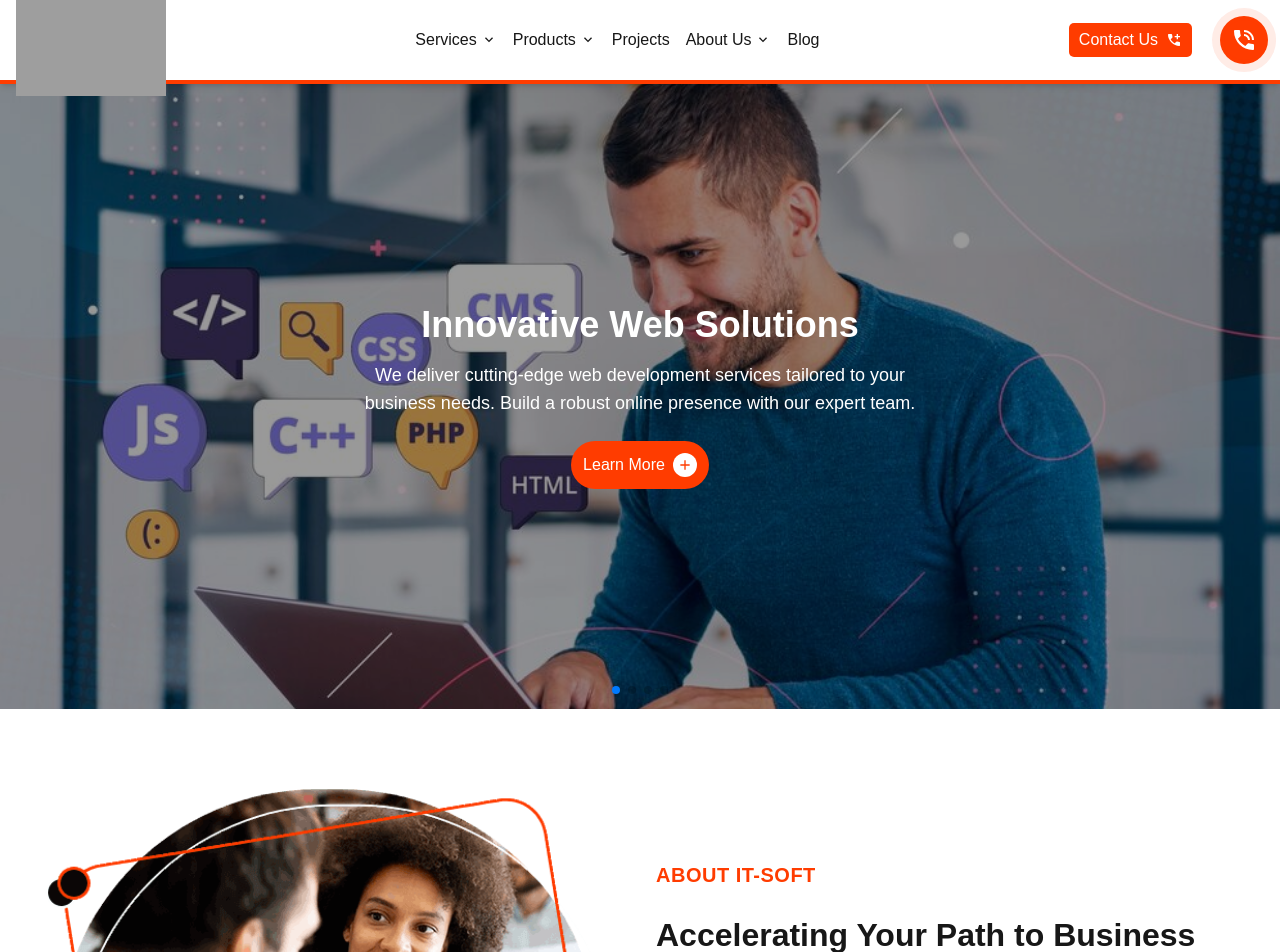
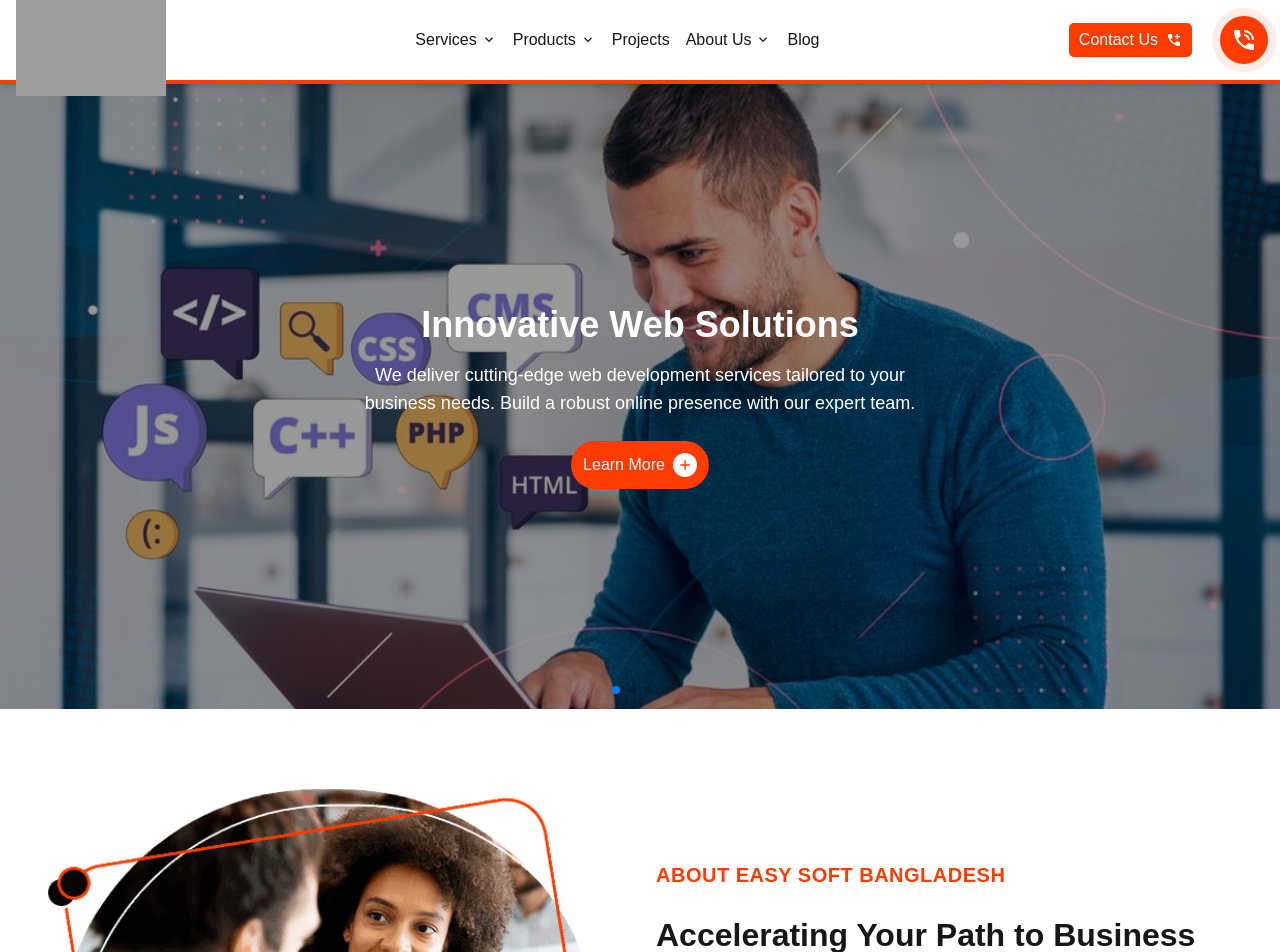
Before and after one commit to safimiazi/software_company_website, a Next.js app: page / in a window 1280 px wide. Shown: the top 952 px of the page. Built offline with nearby package versions, Linux system fonts and the light colour scheme; grey boxes are pictures that could not be loaded.

Commit message:
feat: update AboutUs component to use dynamic company name in heading

```diff
--- a/src/components/ui/home/AboutUs.tsx
+++ b/src/components/ui/home/AboutUs.tsx
@@ -10,7 +10,7 @@ import { company_name } from "@/Proxy";
 
 const AboutUs = () => {
   const aboutSectionData = {
-    heading: "About IT-Soft",
+    heading: `About ${company_name}`,
     image: about,
     title: "Accelerating Your Path to Business Excellence",
     description:
```
